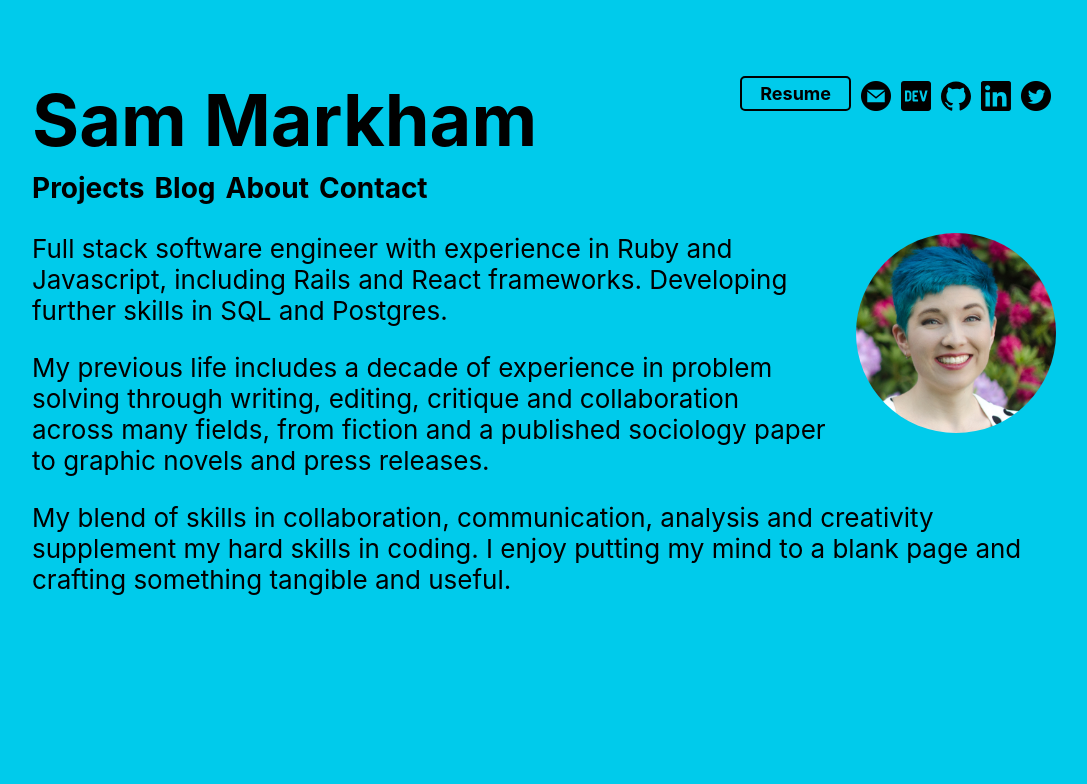
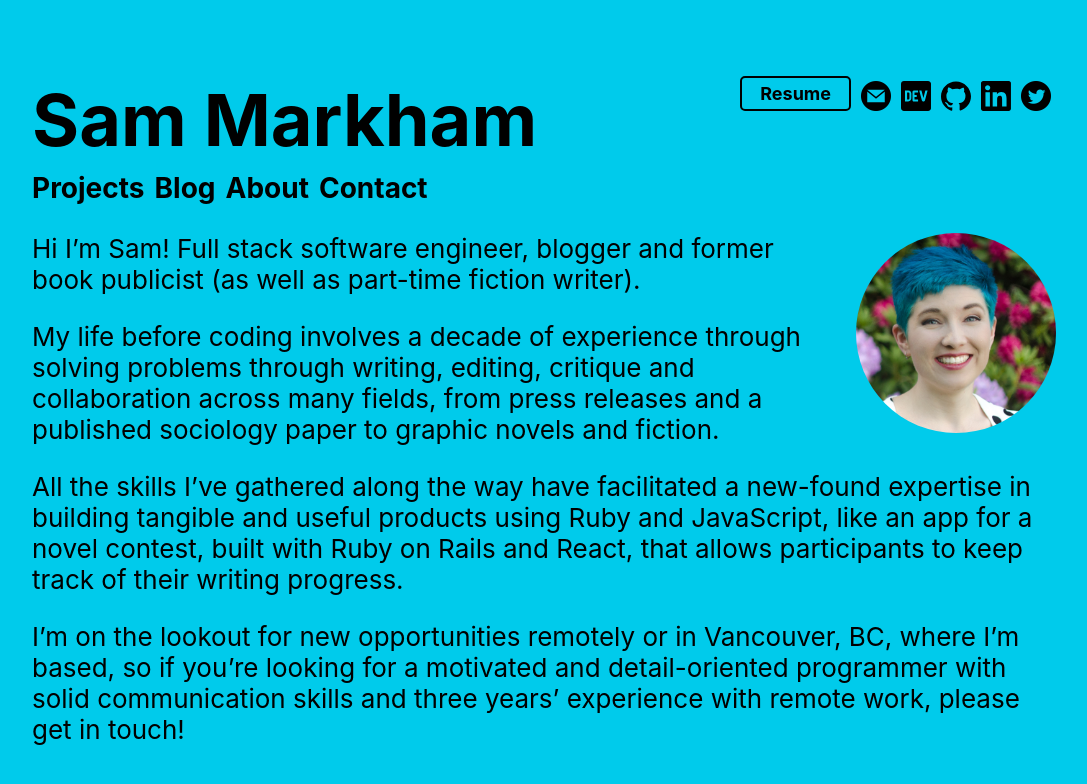
Before and after one commit to sharkham/sharkham-portfolio, a React (Create React App) app: page /about in a window 1280 px wide. Shown: the top 784 px of the page, without its empty margins (96-1183 px from the left). Built offline with nearby package versions, Linux system fonts and the light colour scheme.

Commit message:
Update bio in About component

```diff
--- a/src/components/About.js
+++ b/src/components/About.js
@@ -5,9 +5,10 @@ const About = () => {
   return (
     <div>
       <img id="avatar" src={avatar} alt="Sam, a smiling white person with short blue hair"/>
-      <p>Full stack software engineer with experience in Ruby and Javascript, including Rails and React frameworks. Developing further skills in SQL and Postgres. </p>
-      <p>My previous life includes a decade of experience in problem solving through writing, editing, critique and collaboration across many fields, from fiction and a published sociology paper to graphic novels and press releases.</p>
-      <p>My blend of skills in collaboration, communication, analysis and creativity supplement my hard skills in coding. I enjoy putting my mind to a blank page and crafting something tangible and useful.</p>
+      <p>Hi I’m Sam! Full stack software engineer, blogger and former book publicist (as well as part-time fiction writer).</p>
+      <p>My life before coding involves a decade of experience through solving problems through writing, editing, critique and collaboration across many fields, from press releases and a published sociology paper to graphic novels and fiction.</p>
+      <p>All the skills I’ve gathered along the way have facilitated a new-found expertise in building tangible and useful products using Ruby and JavaScript, like an app for a novel contest, built with Ruby on Rails and React, that allows participants to keep track of their writing progress.</p>
+      <p>I’m on the lookout for new opportunities remotely or in Vancouver, BC, where I’m based, so if you’re looking for a motivated and detail-oriented programmer with solid communication skills and three years’ experience with remote work, please <a href="mailto:sam.e.markham@gmail.com" target="_blank" rel="noreferrer">get in touch!</a></p>
     </div>
   );
 }
```
Also changed, not shown: 1 other file (tests, documents, lock files or other folders).
